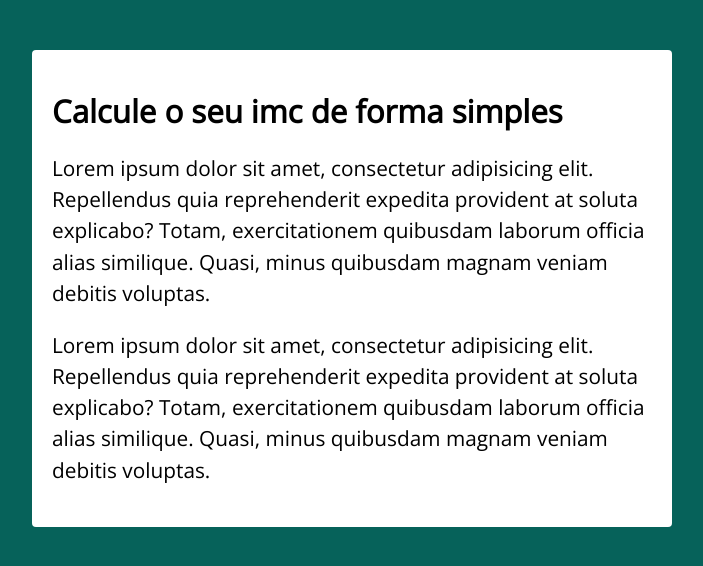
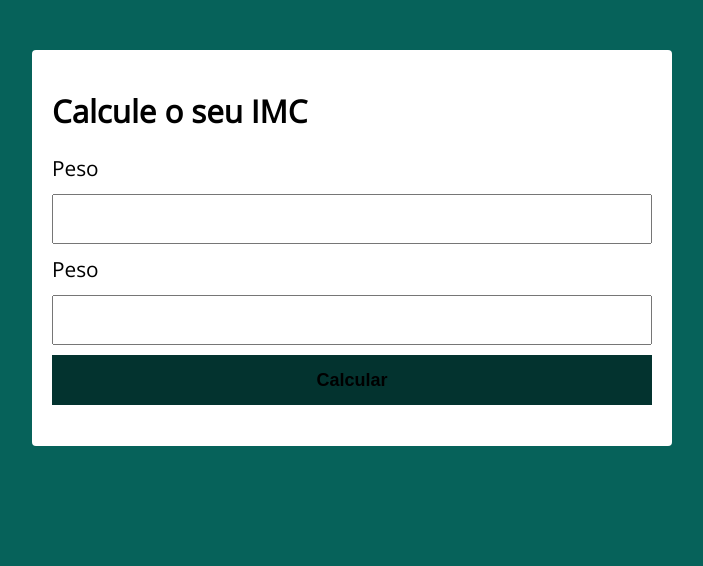
Before and after one commit to nathan-slv017/IMC, a plain HTML site: page Imc/index.html in a window 1280 px wide. Shown: the whole page, without its empty margins (288-991 px from the left). Drawn offline with nearby package versions, Linux system fonts and the light colour scheme.

Commit message:
mais partes da estrutura

```diff
--- a/Imc/assets/js/script.js
+++ b/Imc/assets/js/script.js
@@ -0,0 +1,13 @@
+const form = document.querySelector('#formulario');
+
+form.addEventListener('submit', function(e){
+    e.preventDefault();
+    console.log('evento previnido');
+    setResultado('Olá mundo')
+});
+
+
+function setResultado(msg) {
+    const resultado = document.querySelector('#resultado');
+    resultado.innerHTML = msg;
+}
--- a/Imc/index.html
+++ b/Imc/index.html
@@ -4,21 +4,27 @@
     <meta charset="UTF-8">
     <meta http-equiv="X-UA-Compatible" content="IE=edge">
     <meta name="viewport" content="width=device-width, initial-scale=1.0">
-    <title>Document</title>
+    <title>Calcule o seu IMC</title>
     <link rel="stylesheet" href="assets/css/style.css">
 </head>
 
 <body>
 
     <section class="container">
-        <h1>Calcule o seu imc de forma simples</h1>
-        <p>Lorem ipsum dolor sit amet, consectetur adipisicing elit. Repellendus quia reprehenderit expedita provident
-            at soluta explicabo? Totam, exercitationem quibusdam laborum officia alias similique. Quasi, minus quibusdam
-            magnam veniam debitis voluptas.</p>
-        <p>Lorem ipsum dolor sit amet, consectetur adipisicing elit. Repellendus quia reprehenderit expedita provident
-            at soluta explicabo? Totam, exercitationem quibusdam laborum officia alias similique. Quasi, minus quibusdam
-            magnam veniam debitis voluptas.</p>
+        <h1>Calcule o seu IMC</h1>
+        <form action="" id="formulario" method="POST">
+
+            <label for="peso">Peso</label>
+            <input type="text" id="peso" name="peso">
+
+            <label for="altura">Peso</label>
+            <input type="text" id="altura" name="altura">
+
+            <button type="submit">Calcular</button>
+
         </form>
+
+        <div id="resultado"></div>
     </section>
 
 
```
